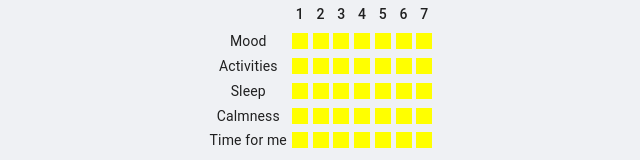
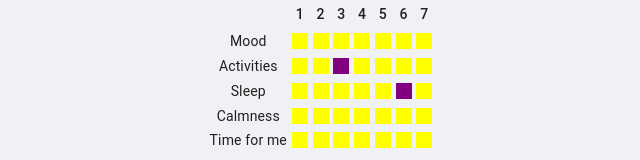
Before and after one commit to kaiuliia/well_being_frontend, a React (Create React App) app: page /user/dashboard in a window 1280 px wide. Shown: the top 160 px of the page, without its empty margins (319-959 px from the left). Built offline with nearby package versions, Linux system fonts and the light colour scheme; the HTML template or start-up script is replaced by a standard one.

Commit message:
upd table

```diff
--- a/src/components/dashboard/table.tsx
+++ b/src/components/dashboard/table.tsx
@@ -81,7 +81,7 @@ export function DashboardTable() {
       weekDay: "W",
       dateRange: "",
       mood: 0,
-      activities: 0,
+      activities: 90,
       sleep: 0,
       calmness: 0,
       yourself_time: 0,
@@ -109,7 +109,7 @@ export function DashboardTable() {
       dateRange: "",
       mood: 0,
       activities: 0,
-      sleep: 0,
+      sleep: 90,
       calmness: 0,
       yourself_time: 0,
     },
@@ -178,9 +178,9 @@ export function DashboardTable() {
           </TableRow>
         </TableHead>
         <TableBody>
-          {moodProps.map((mood) => (
-            <TableRow key={mood.name} sx={{ padding: "0" }}>
-              <TableCell sx={{ padding: "0" }}>{mood.name}</TableCell>
+          {moodProps.map((moodType) => (
+            <TableRow key={moodType.name} sx={{ padding: "0" }}>
+              <TableCell sx={{ padding: "0" }}>{moodType.name}</TableCell>
               {daysOfWeek.map((day) => (
                 <TableCell sx={{ padding: "0" }} key={day}>
                   <Box
@@ -188,7 +188,9 @@ export function DashboardTable() {
                       width: "1rem",
                       height: "1rem",
                       padding: "0",
-                      backgroundColor: getColorFromNumber(moods[day].mood),
+                      backgroundColor: getColorFromNumber(
+                        moods[day][moodType.key],
+                      ),
                       // getColorFromNumber(moods[day][mood.key])
 
                       // getColorFromNumber(moods[day][moodProps.key]),
```
